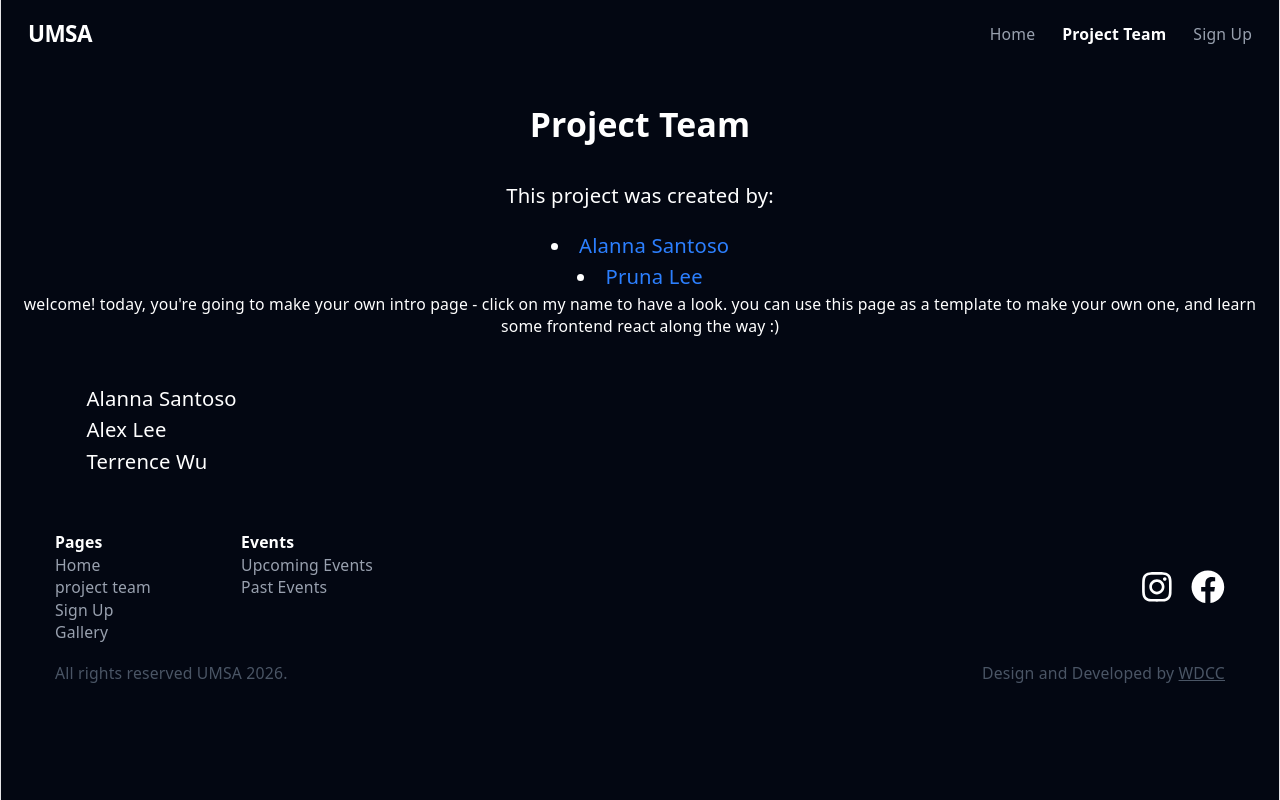
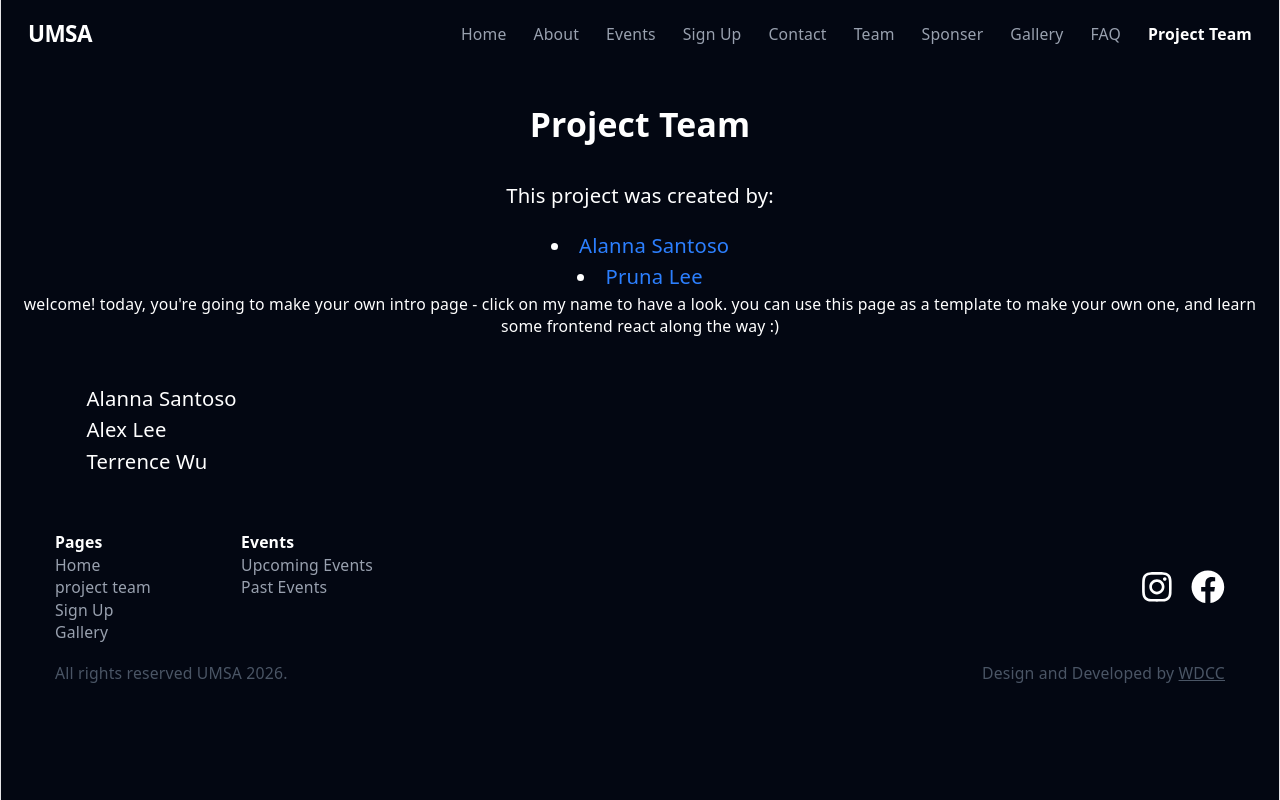
Before and after one commit to UoaWDCC/umsa, a React (Vite) app in the folder client/: page /project-team in a window 1280 px wide. Built offline with nearby package versions, Linux system fonts and the light colour scheme.

Commit message:
feat: added links for desktop and mobile

```diff
--- a/client/src/components/Navbar.tsx
+++ b/client/src/components/Navbar.tsx
@@ -27,8 +27,15 @@ export default function Navbar() {
       {/* shows on desktop screens (hidden at first) */}
       <div className="hidden md:flex gap-6 text-sm">
         <NavLink to="/" end className={linkClass}>Home</NavLink>
+        <NavLink to="/About" className={linkClass}> About </NavLink>
+        <NavLink to="/Events" className={linkClass}> Events</NavLink>
+        <NavLink to="/sign-up" className={linkClass}>Sign Up</NavLink>
+        <NavLink to="/Contact" className={linkClass}>Contact</NavLink>
+        <NavLink to= "/Team" className={linkClass}> Team </NavLink>
+        <NavLink to="/Sponsors" className={linkClass}> Sponser </NavLink>
+        <NavLink to="/Gallery" className={linkClass}>Gallery</NavLink>
+        <NavLink to= "/faq" className={linkClass}> FAQ </NavLink>
         <NavLink to="/project-team" className={linkClass}>Project Team</NavLink>
-        <NavLink to="/sign-up" className={linkClass}>Sign Up</NavLink>
       </div>
 
 
@@ -54,12 +61,34 @@ export default function Navbar() {
               <NavLink to="/" end className={linkClass} onClick={() => setIsOpen(false)}>
                 Home
               </NavLink>
-              <NavLink to="/project-team" className={linkClass} onClick={() => setIsOpen(false)}>
-                Project Team
+              <NavLink to="/About" className={linkClass} onClick={() => setIsOpen(false)}>
+                About
+              </NavLink>
+              <NavLink to="/Events" className={linkClass} onClick={() => setIsOpen(false)}>
+                Events
               </NavLink>
               <NavLink to="/sign-up" className={linkClass} onClick={() => setIsOpen(false)}>
                 Sign Up
               </NavLink>
+               <NavLink to="/Contact" className={linkClass} onClick={() => setIsOpen(false)}>
+                Contact
+              </NavLink>
+                  <NavLink to="/Team" className={linkClass} onClick={() => setIsOpen(false)}>
+                Team
+              </NavLink>
+              <NavLink to="/Sponser" className={linkClass} onClick={() => setIsOpen(false)}>
+                Sponsers
+              </NavLink>
+              <NavLink to="/Gallery" className={linkClass} onClick={() => setIsOpen(false)}>
+                Gallery
+              </NavLink>
+              <NavLink to="/faq" className={linkClass} onClick={() => setIsOpen(false)}>
+                FAQ
+              </NavLink>
+              <NavLink to="/project-team" className={linkClass} onClick={() => setIsOpen(false)}>
+                Project Team
+              </NavLink>
+
             </div>
           </div>
 
```
